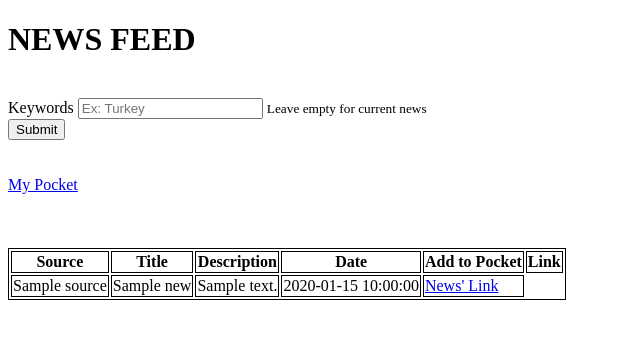
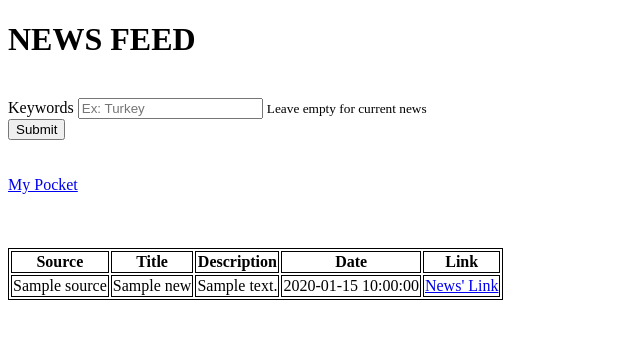
Before and after one commit to bounswe/2021SpringGroup10, a Flask app: page /news in a window 1280 px wide. Shown: the top 339 px of the page, without its empty margins (0-640 px from the left). Run offline with Flask 2, Linux system fonts and the light colour scheme; a database or web service that is not in the repository returns one stand-in record (values such as "Sample title"); data that the repository does not hold is empty; parts of the project's set-up code (start-up, migrations or seed data) failed here and were passed over.

Commit message:
news_index file had an excessive column of "Add to Pocket". This column is delted from the table.

```diff
--- a/practice_app/templates/news_index.html
+++ b/practice_app/templates/news_index.html
@@ -36,7 +36,6 @@
             <th>Title</th>
             <th>Description</th>
             <th>Date</th>
-            <th>Add to Pocket</th>
             <th>Link</th>
         </tr>
         {% for n in news %}
```
Also changed, not shown: 1 other file.
